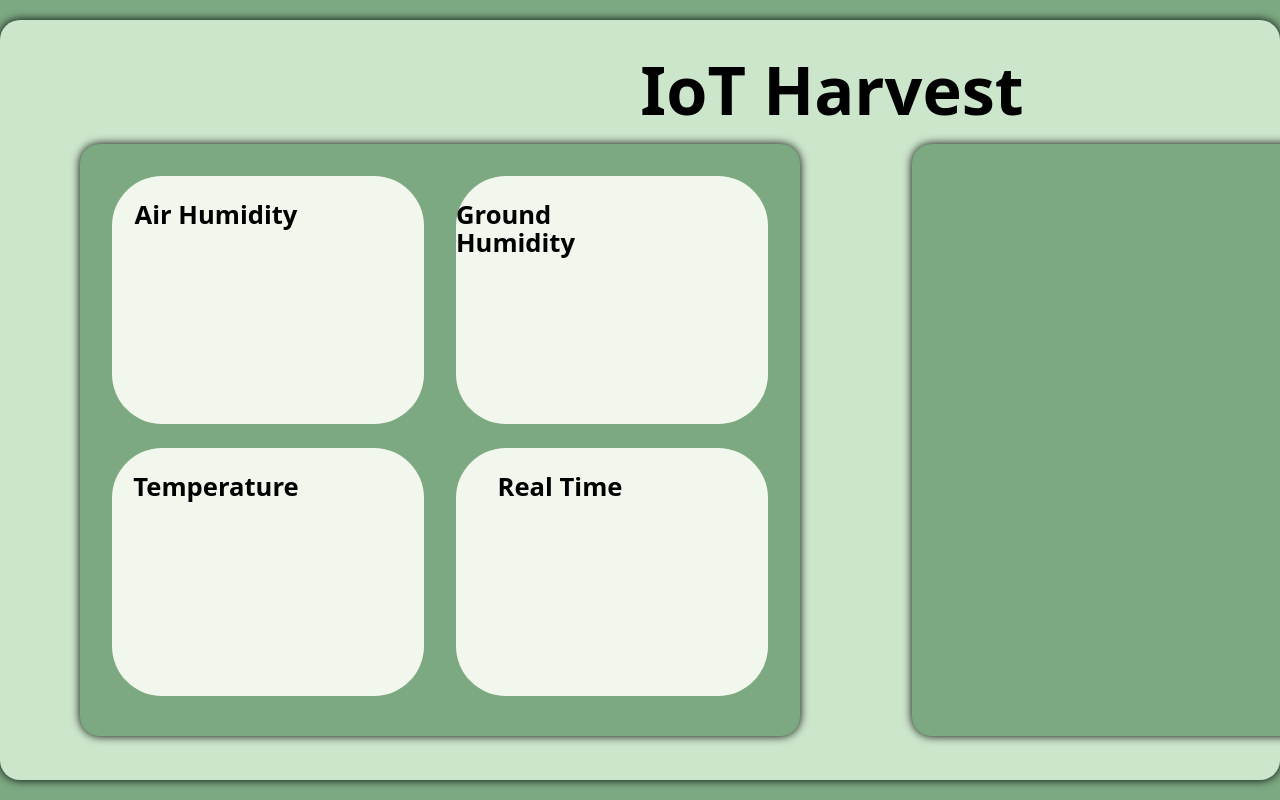
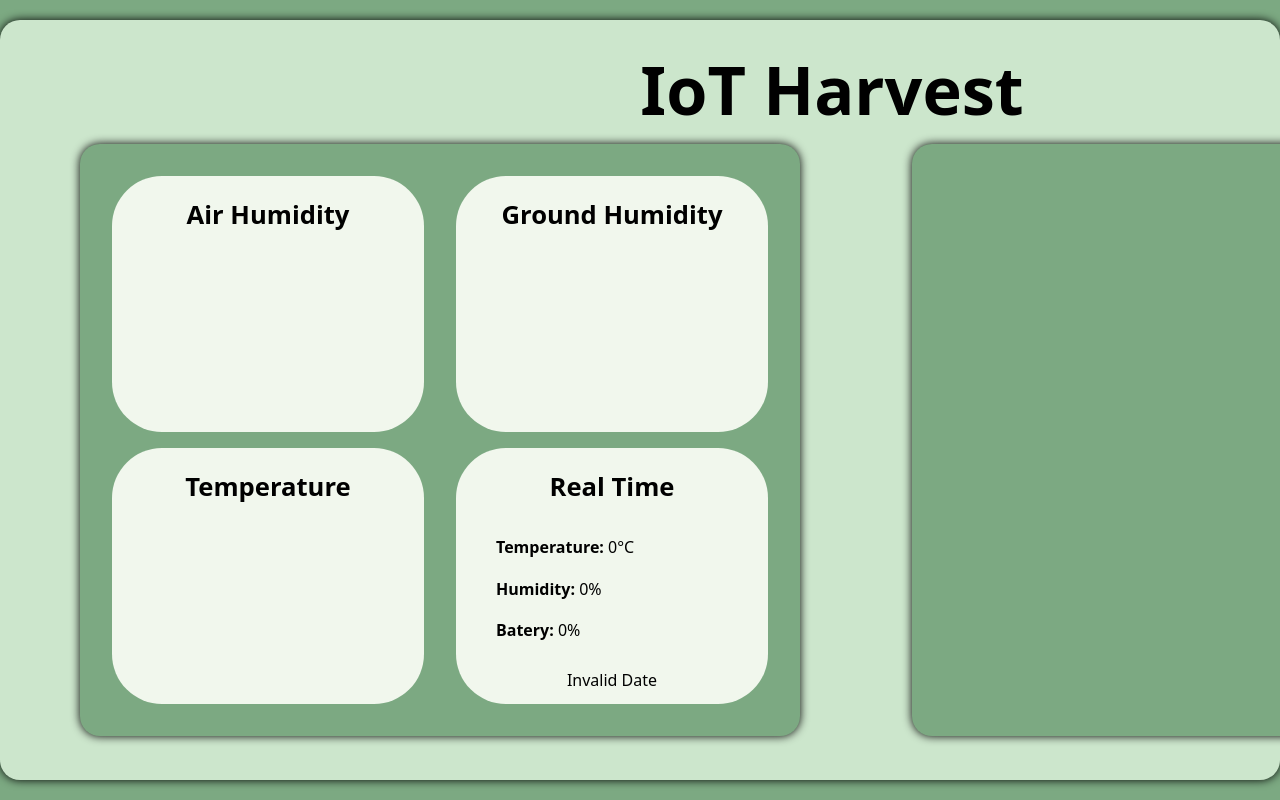
Before and after one commit to ermias-vm/IoTHarvest, a React (Vite) app in the folder frontend/my-app/: page / in a window 1280 px wide. Shown: the top 800 px of the page. Built offline with nearby package versions, Linux system fonts and the light colour scheme; no server answers.

Commit message:
New frontend version

```diff
--- a/frontend/my-app/src/App.css
+++ b/frontend/my-app/src/App.css
@@ -57,15 +57,15 @@ body, html {
   top: 4vh;
   left: 4vh;
   border-radius: 50px;
+
+  display: flex;
+  justify-content: center;
+  padding-top: 1vh;
 }
 
 .air-humidity-title {
   font-size: 0.5rem;
   font-weight: bold;
-  position: absolute;
-  top: 1vh;
-  left: 13vh;
-  transform: translateX(-50%);
   color: #000;
 }
 
@@ -77,15 +77,15 @@ body, html {
   top: 4vh;
   left: 47vh;
   border-radius: 50px;
+
+  display: flex;
+  justify-content: center;
+  padding-top: 1vh;
 }
 
 .ground-humidity-title {
   font-size: 0.5rem;
   font-weight: bold;
-  position: absolute;
-  top: 1vh;
-  left: 13vh;
-  transform: translateX(-50%);
   color: #000;
 }
 
@@ -97,15 +97,15 @@ body, html {
   top: 38vh;
   left: 4vh;
   border-radius: 50px;
+
+  display: flex;
+  justify-content: center;
+  padding-top: 1vh;
 }
 
 .temperature-title {
   font-size: 0.5rem;
   font-weight: bold;
-  position: absolute;
-  top: 1vh;
-  left: 13vh;
-  transform: translateX(-50%);
   color: #000;
 }
 
@@ -117,14 +117,38 @@ body, html {
   top: 38vh;
   left: 47vh;
   border-radius: 50px;
+
+  display: flex;
+  flex-direction: column;
+  justify-content: flex-start;
+  align-items: center;
+  padding-top: 1vh;
 }
 
 .real-time-title {
   font-size: 0.5rem;
   font-weight: bold;
-  position: absolute;
-  top: 1vh;
-  left: 13vh;
-  transform: translateX(-50%);
   color: #000;
+  text-align: center;
+  width: 100%;
 }
+
+.real-time-content {
+  margin-top: 0.1vh;
+  font-size: 1rem;
+  color: #000;
+  width: 100%;
+}
+
+.real-time-data {
+  text-align: left;
+  padding-left: 5vh;
+  padding-right: 2vh;
+  line-height: 1.6;
+}
+
+.time-display {
+  text-align: center;
+  width: 100%;
+  margin-top: 3vh;
+}
--- a/frontend/my-app/src/App.tsx
+++ b/frontend/my-app/src/App.tsx
@@ -1,37 +1,75 @@
-import React from 'react';
-import mockData from './mockData';
+import React, { useEffect, useState } from 'react';
 import './App.css';
 
 function App() {
+  const [sensorData, setSensorData] = useState({
+    temperature: 0,
+    humidity: 0,
+    batery: 0,
+    timestamp: ''
+  });
+
+  // Función para obtener datos del backend
+  const fetchSensorData = () => {
+    fetch('http://localhost:1500/api/sensores/ultimo')
+      .then((res) => res.json())
+      .then((data) => setSensorData(data))
+      .catch((err) => console.error('Error al obtener datos:', err));
+  };
+
+  useEffect(() => {
+    fetchSensorData();
+
+    const interval = setInterval(() => {
+      fetchSensorData(); // Cada 10 minutos
+    }, 10 * 60 * 1000);
+
+    return () => clearInterval(interval);
+  }, []);
+
   return (
     <div className="background-container">
       <div className="title">
         <h1>IoT Harvest</h1>
       </div>
+
       <div className="graphs-container">
         <div className="air-humidity-container">
           <div className="air-humidity-title">
             <h1>Air Humidity</h1>
           </div>
         </div>
+
         <div className="ground-humidity-container">
           <div className="ground-humidity-title">
             <h1>Ground Humidity</h1>
           </div>
         </div>
+
         <div className="temperature-container">
           <div className="temperature-title">
             <h1>Temperature</h1>
           </div>
         </div>
+
         <div className="real-time-container">
           <div className="real-time-title">
             <h1>Real Time</h1>
           </div>
+          <div className="real-time-content">
+            <div className="real-time-data">
+              <p><strong>Temperature:</strong> {sensorData.temperature}°C</p>
+              <p><strong>Humidity:</strong> {sensorData.humidity}%</p>
+              <p><strong>Batery:</strong> {sensorData.batery}%</p>
+            </div>
+            <div className="time-display">
+              {new Date(sensorData.timestamp).toLocaleString()}
+            </div>
+          </div>
         </div>
       </div>
-      <div className="photo-container">
-      </div>
+
+      <div className="photo-container"></div>
     </div>
   );
 }
```
Also changed, not shown: frontend/my-app/src/appcssejemplo.txt (deleted), frontend/my-app/src/apptsx-ejemplo.txt (deleted).
